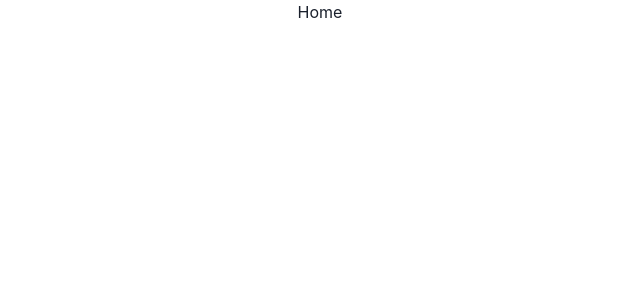
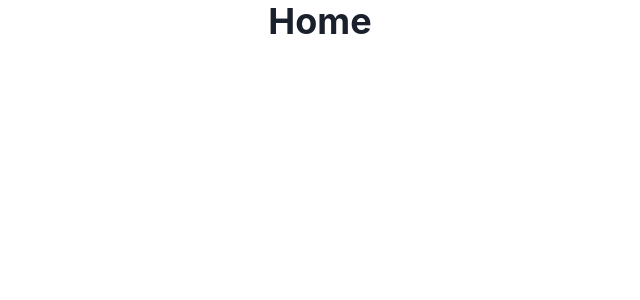
Before and after one commit to gucci1909/Kindmeal-website-clone, a React (Create React App) app: page / in a window 1280 px wide. Shown: the top 300 px of the page, without its empty margins (320-960 px from the left). Built offline with nearby package versions, Linux system fonts and the light colour scheme.

Commit message:
kindmeal day-2

```diff
--- a/src/Pages/Home.jsx
+++ b/src/Pages/Home.jsx
@@ -1,10 +1,11 @@
+import { Box, Heading } from '@chakra-ui/react'
 import React from 'react'
 
 function Home() {
   return (
-    <div>
-      <h1>Home</h1>
-    </div>
+    <Box>
+      <Heading>Home</Heading>
+    </Box>
   )
 }
 
```
Also changed, not shown: src/Components/Navbar.jsx (+11 -0 lines), src/Components/PrivateRoutes.jsx (+11 -0 lines).
